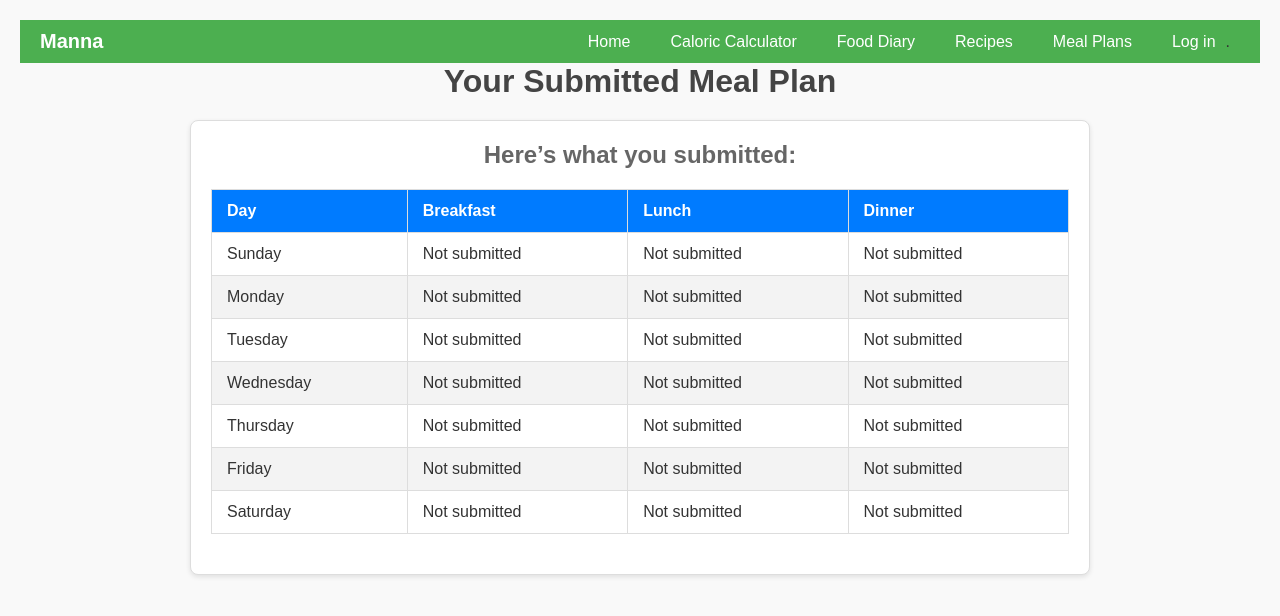
After one commit to mpstaud/FlaskNutritionProject, a Flask app: template templates/submitted_meal_plan.html in a window 1280 px wide. The commit adds this page. Shown: the top 616 px of the page. Run offline with Flask 3, Linux system fonts and the light colour scheme; the template is opened without the code that fills it, so the values that code supplies are empty.

Commit message:
Add dynamic meal plan submission and create summary page
Revised the meal plan submission functionality to use JavaScript for dynamic handling and added an endpoint to process and display the submitted data. Introduced a new HTML and CSS template for a summary view of submitted meal plans. Updated dependencies and configurations as necessary.

```diff
--- a/app.py
+++ b/app.py
@@ -1,4 +1,4 @@
-from flask import Flask, redirect, render_template, request, session
+from flask import Flask, redirect, render_template, request, session, jsonify
 from flask_migrate import Migrate
 from models import db
 from operations import add_user
@@ -106,7 +106,7 @@ def caloric_calculator():
         return render_template("caloric_results.html", daily_calories=daily_calories)
     return render_template("caloric_calculator_concept_2.html")
 
-@app.route("/meal_plan", methods=["GET", "POST"])
+@app.route("/meal_plan", methods=["GET","POST"])
 def meal_plan():
     """
     Creates a new meal plan for the user. This function handles both GET and POST
@@ -135,32 +135,17 @@ def meal_plan():
         meal plan page after successfully creating the meal plan.
     :rtype: Union[str, werkzeug.wrappers.response.Response]
     """
-    if request.method == "POST":
-        sun_b = str(request.form.get("sun_b"))
-        sun_l = str(request.form.get("sun_l"))
-        sun_d = str(request.form.get("sun_d"))
-        mon_b = str(request.form.get("mon_b"))
-        mon_l = str(request.form.get("mon_l"))
-        mon_d = str(request.form.get("mon_d"))
-        tues_b = str(request.form.get("tues_b"))
-        tues_l = str(request.form.get("tues_l"))
-        tues_d = str(request.form.get("tues_d"))
-        wed_b = str(request.form.get("wed_b"))
-        wed_l = str(request.form.get("wed_l"))
-        wed_d = str(request.form.get("wed_d"))
-        thurs_b = str(request.form.get("thurs_b"))
-        thurs_l = str(request.form.get("thurs_l"))
-        thurs_d = str(request.form.get("thurs_d"))
-        fri_b = str(request.form.get("fri_b"))
-        fri_l = str(request.form.get("fri_l"))
-        fri_d = str(request.form.get("fri_d"))
-        sat_b = str(request.form.get("sat_b"))
-        sat_l = str(request.form.get("sat_l"))
-        sat_d = str(request.form.get("sat_d"))
 
-        return render_template("meal_menu.html", sun_b=sun_b,sun_l=sun_l,sun_d=sun_d,mon_b=mon_b,mon_l=mon_l,mon_d=mon_d,tues_b=tues_b,tues_l=tues_l,tues_d=tues_d,wed_b=wed_b,wed_l=wed_l,wed_d=wed_d,thurs_b=thurs_b,thurs_l=thurs_l,thurs_d=thurs_d,fri_b=fri_b,fri_l=fri_l,fri_d=fri_d,sat_b=sat_b,sat_l=sat_l,sat_d=sat_d)
     return render_template("mealplan.html")
 
+@app.route('/process_meal_plan', methods=['POST'])
+def process_meal_plan():
+    try:
+        meal_plan = request.json
+        print(meal_plan)
+        return render_template('submitted_meal_plan.html', meal_plan=meal_plan)
+    except Exception as e:
+        return jsonify({"status": "error", "message": str(e)})
 
 if __name__ == '__main__':
     app.run()
--- /dev/null
+++ b/static/stylesheets/MealPlanSummaryStyles.css
@@ -0,0 +1,114 @@
+/* General page styling */
+body {
+    font-family: Arial, sans-serif;
+    margin: 20px;
+    padding: 0;
+    background-color: #f9f9f9;
+    color: #333;
+}
+
+h1 {
+    color: #444;
+    font-size: 2rem;
+    text-align: center;
+    margin-bottom: 20px;
+}
+
+h2 {
+    color: #666;
+    font-size: 1.5rem;
+    margin-bottom: 15px;
+    text-align: center;
+}
+
+/* Container styling */
+#meal-plan-summary {
+    max-width: 900px;
+    margin: 0 auto;
+    background-color: #fff;
+    border-radius: 8px;
+    box-shadow: 0 2px 5px rgba(0, 0, 0, 0.1);
+    padding: 20px;
+    border: 1px solid #ddd;
+}
+
+/* Table styling */
+table {
+    width: 100%;
+    border-collapse: collapse;
+    margin: 20px 0;
+    font-size: 1rem;
+}
+
+table thead {
+    background-color: #007bff;
+    color: white;
+    text-align: left;
+}
+
+table th, table td {
+    padding: 12px 15px;
+    border: 1px solid #ddd;
+    text-align: left;
+}
+
+table tbody tr:nth-child(even) {
+    background-color: #f3f3f3;
+}
+
+/* Highlight for empty fields */
+td:empty {
+    color: #ff6f61; /* Highlight empty data cells in red */
+    text-align: center;
+    font-style: italic;
+}
+
+/* Button styling (if needed) */
+button {
+    display: block;
+    width: fit-content;
+    margin: 20px auto;
+    padding: 10px 20px;
+    font-size: 16px;
+    color: #fff;
+    background-color: #007bff;
+    border: none;
+    border-radius: 4px;
+    cursor: pointer;
+}
+
+button:hover {
+    background-color: #0056b3;
+}
+
+/* Mobile responsive design */
+@media (max-width: 768px) {
+    table, thead, tbody, th, td, tr {
+        display: block;
+        width: 100%;
+    }
+
+    table thead tr {
+        display: none;
+    }
+
+    table tr {
+        margin-bottom: 15px;
+        border-bottom: 1px solid #ddd;
+    }
+
+    table td {
+        display: flex;
+        justify-content: space-between;
+        text-align: right;
+        padding: 10px;
+    }
+
+    table td::before {
+        content: attr(data-label); /* Use data-* attributes for responsiveness */
+        font-weight: bold;
+        text-align: left;
+        margin-right: 10px;
+        color: #666;
+    }
+}
--- /dev/null
+++ b/templates/submitted_meal_plan.html
@@ -0,0 +1,69 @@
+{% extends "layout.html" %}
+
+{% block stylesheet %}
+    <link rel="stylesheet" href="{{ url_for('static', filename='./stylesheets/main.css') }}">
+    <link rel="stylesheet" href="{{ url_for('static', filename='./stylesheets/mealplan.css') }}">
+    <link rel="stylesheet" href="{{ url_for('static', filename='./stylesheets/MealPlanSummaryStyles.css') }}">
+
+{% endblock %}
+
+{% block body %}
+    <h1>Your Submitted Meal Plan</h1>
+    <div id="meal-plan-summary">
+        <h2>Here’s what you submitted:</h2>
+        <table border="1">
+            <thead>
+                <tr>
+                    <th>Day</th>
+                    <th>Breakfast</th>
+                    <th>Lunch</th>
+                    <th>Dinner</th>
+                </tr>
+            </thead>
+            <tbody>
+                <tr>
+                    <td>Sunday</td>
+                    <td>{{ meal_plan.sun_b or 'Not submitted' }}</td>
+                    <td>{{ meal_plan.sun_l or 'Not submitted' }}</td>
+                    <td>{{ meal_plan.sun_d or 'Not submitted' }}</td>
+                </tr>
+                <tr>
+                    <td>Monday</td>
+                    <td>{{ meal_plan.mon_b or 'Not submitted' }}</td>
+                    <td>{{ meal_plan.mon_l or 'Not submitted' }}</td>
+                    <td>{{ meal_plan.mon_d or 'Not submitted' }}</td>
+                </tr>
+                <tr>
+                    <td>Tuesday</td>
+                    <td>{{ meal_plan.tues_b or 'Not submitted' }}</td>
+                    <td>{{ meal_plan.tues_l or 'Not submitted' }}</td>
+                    <td>{{ meal_plan.tues_d or 'Not submitted' }}</td>
+                </tr>
+                <tr>
+                    <td>Wednesday</td>
+                    <td>{{ meal_plan.wed_b or 'Not submitted' }}</td>
+                    <td>{{ meal_plan.wed_l or 'Not submitted' }}</td>
+                    <td>{{ meal_plan.wed_d or 'Not submitted' }}</td>
+                </tr>
+                <tr>
+                    <td>Thursday</td>
+                    <td>{{ meal_plan.thurs_b or 'Not submitted' }}</td>
+                    <td>{{ meal_plan.thurs_l or 'Not submitted' }}</td>
+                    <td>{{ meal_plan.thurs_d or 'Not submitted' }}</td>
+                </tr>
+                <tr>
+                    <td>Friday</td>
+                    <td>{{ meal_plan.fri_b or 'Not submitted' }}</td>
+                    <td>{{ meal_plan.fri_l or 'Not submitted' }}</td>
+                    <td>{{ meal_plan.fri_d or 'Not submitted' }}</td>
+                </tr>
+                <tr>
+                    <td>Saturday</td>
+                    <td>{{ meal_plan.sat_b or 'Not submitted' }}</td>
+                    <td>{{ meal_plan.sat_l or 'Not submitted' }}</td>
+                    <td>{{ meal_plan.sat_d or 'Not submitted' }}</td>
+                </tr>
+            </tbody>
+        </table>
+    </div>
+{% endblock %}
```
Also changed, not shown: requirements.txt (+5 -5 lines), templates/mealplan.html (+40 -2 lines), 1 other file.
